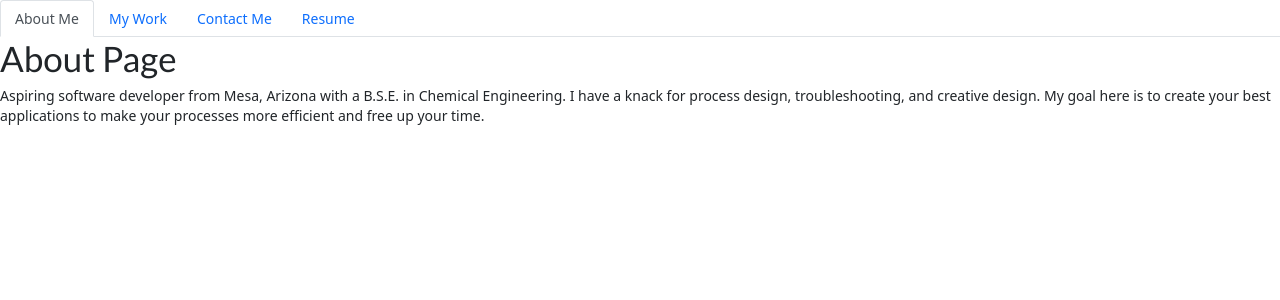
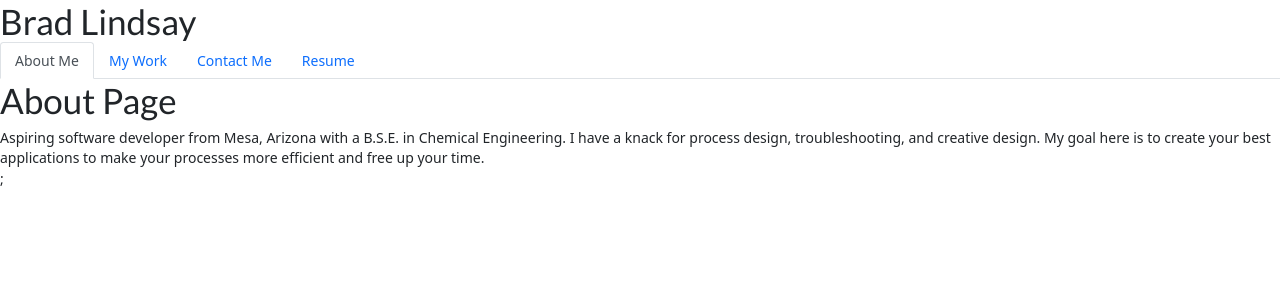
Before and after one commit to bslindsa/blindsay-portfolio, a React (Create React App) app: page / in a window 1280 px wide. Shown: the top 300 px of the page. Built offline with nearby package versions, Linux system fonts and the light colour scheme.

Commit message:
Create Header

```diff
--- a/src/App.js
+++ b/src/App.js
@@ -1,6 +1,14 @@
 import React from 'react';
 import PortfolioContainer from './components/PortfolioContent';
+import Header from './components/Header';
 
-const App = () => <PortfolioContainer />;
+const App = () => {
+    return (
+        <div>
+            <Header />
+            <PortfolioContainer />;
+        </div>
+    )
+}
 
 export default App;
--- /dev/null
+++ b/src/components/Header.js
@@ -0,0 +1,14 @@
+import React from 'react';
+import './styles/Header.css';
+
+function Header() {
+    return (
+        <div>
+            <header>
+                <h1>Brad Lindsay</h1>
+            </header>
+        </div>
+    )
+};
+
+export default Header;
--- a/src/components/pages/work/Work.css
+++ b/src/components/pages/work/Work.css
@@ -1,6 +1,4 @@
-
 .project {
-    max-width: 50px;
     /* Complex method of getting notched corners on projects*/
     overflow: hidden;
     clip-path: polygon(
--- a/src/components/pages/work/Work.js
+++ b/src/components/pages/work/Work.js
@@ -1,5 +1,5 @@
 import React from 'react';
-import './Work.js';
+import './Work.css';
 
 export default function Work(props) {
 
@@ -8,7 +8,7 @@ export default function Work(props) {
       <h1>Work Page</h1>
       <div className='d-flex flex-wrap justify-content-around'>
         {props.projects.map(project => (
-          <div className="project">
+          <div className="project col-5 mb-5">
             <div className="card">
               <a href={project.link}>
                 <img src={project.image}
--- /dev/null
+++ b/src/components/styles/Header.css
@@ -0,0 +1,12 @@
+.header {
+    background: blue;
+    height: 200px;
+  }
+
+  .header h1 {
+    margin: 0;
+    padding-top: 75px;
+    text-align: center;
+    color: white;
+    /* font-size: 3rem; */
+  }
```
Also changed, not shown: public/manifest.json, 1 other file (tests, documents, lock files or other folders).
